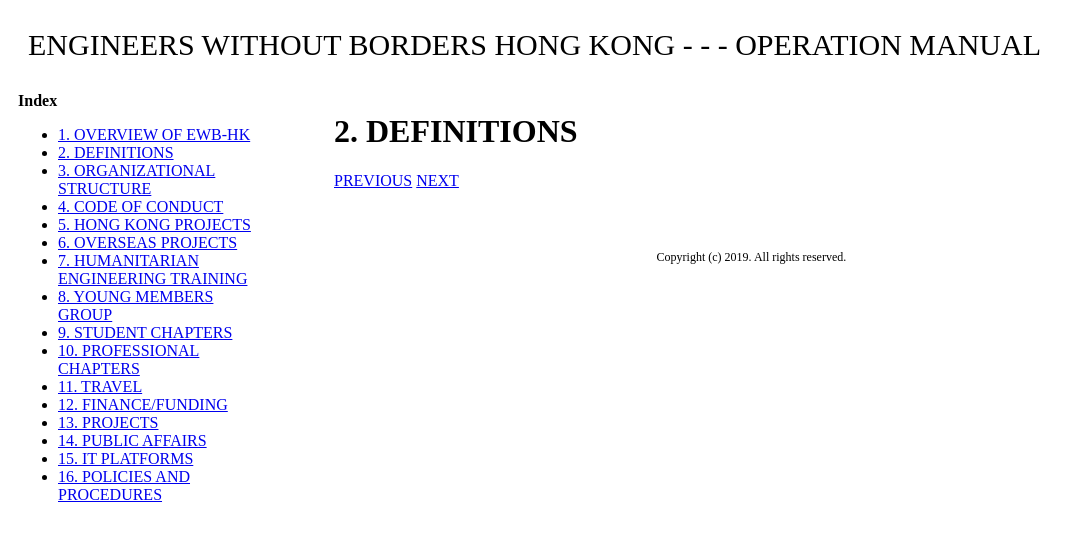
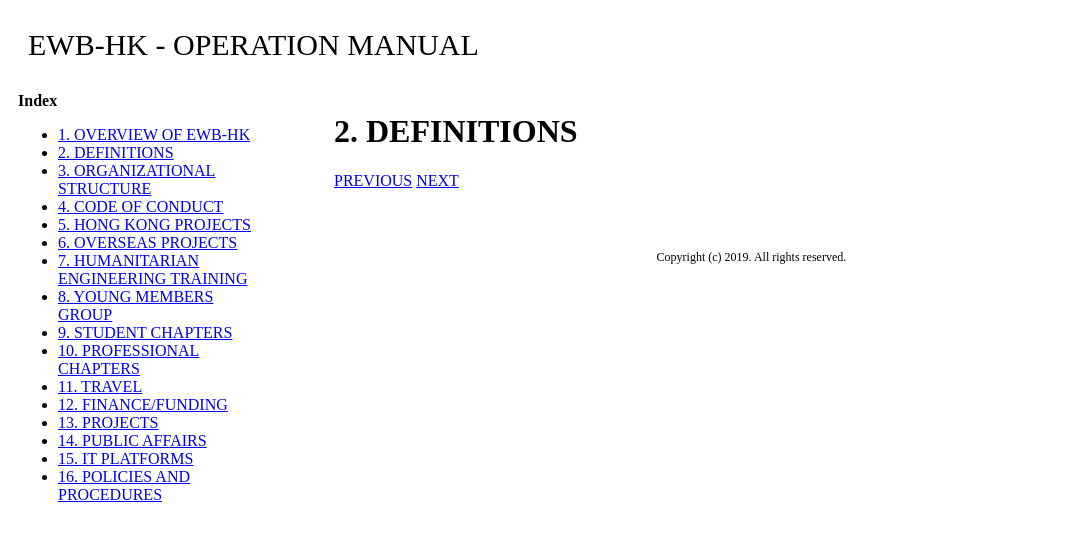
Before and after one commit to albannabla/picturesraffle, a plain HTML site: page 2.html in a window 1280 px wide. Shown: the whole page, without its empty margins (0-1085 px from the left). Drawn offline with Linux system fonts and the light colour scheme.

Commit message:
changed master header

```diff
--- a/2.html
+++ b/2.html
@@ -5,7 +5,7 @@
 </head>
 <body>
 
-<div class="top">ENGINEERS WITHOUT BORDERS HONG KONG - - - OPERATION MANUAL</div>
+<div class="top">EWB-HK - OPERATION MANUAL</div>
 
 <div class="sidebar">
     <strong>Index</strong>
```
Also changed, not shown: 3.html (+1 -1 lines), 4.html (+1 -1 lines), 5.html (+1 -1 lines).
